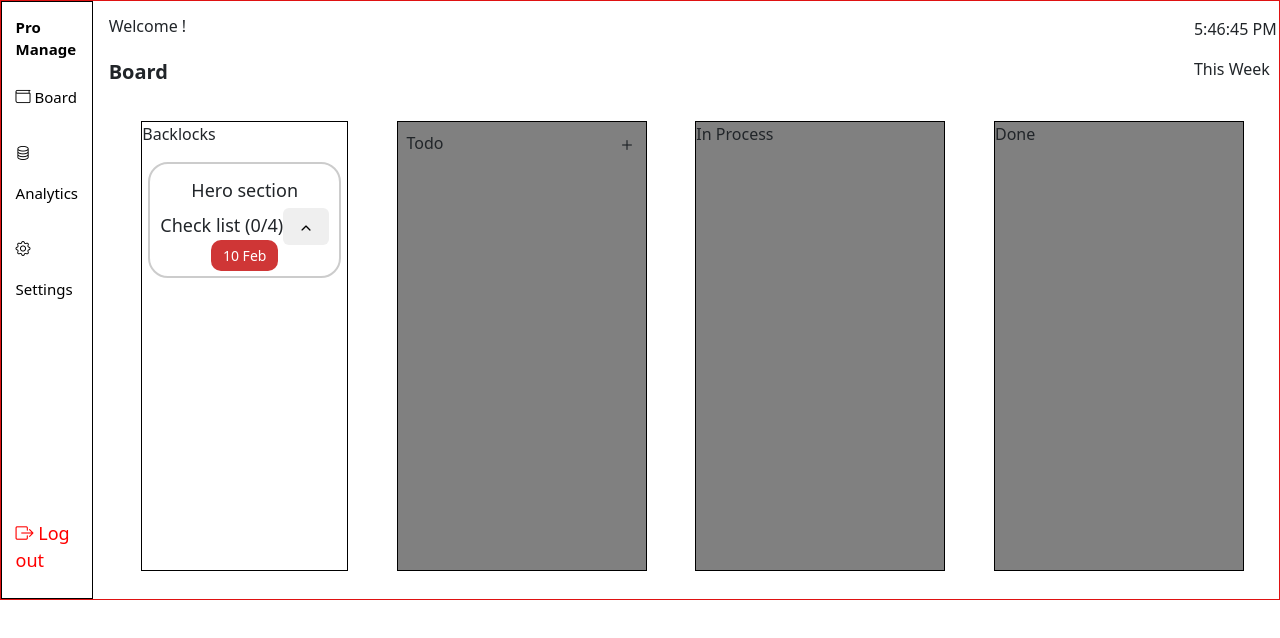
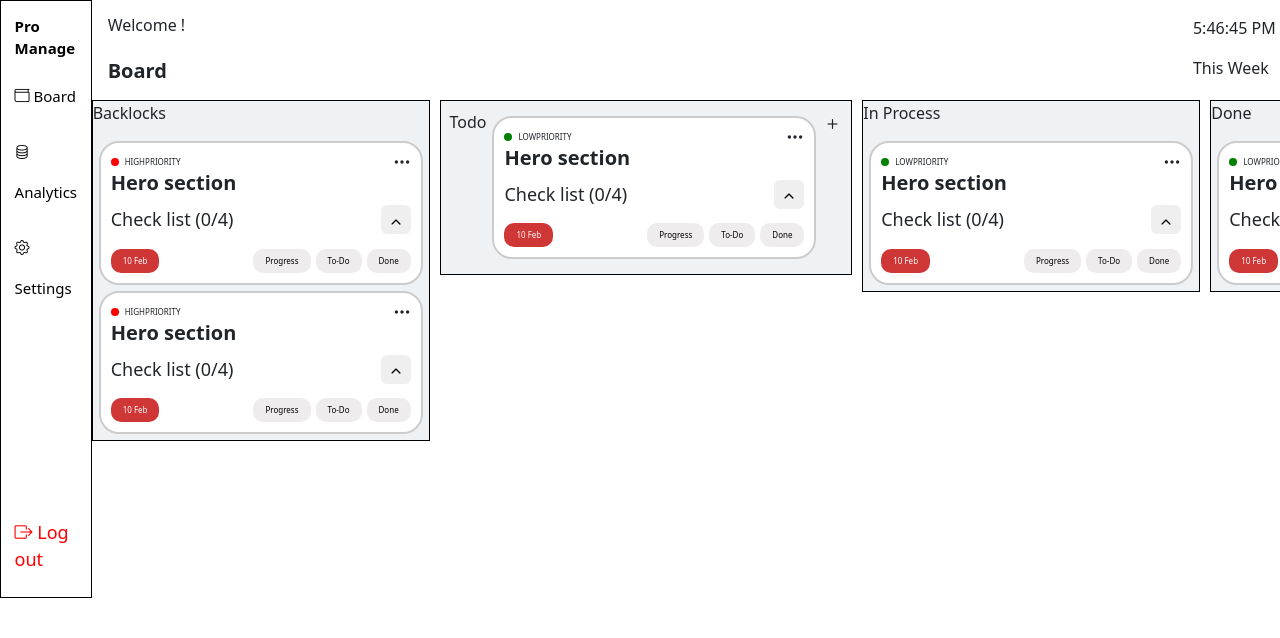
Before and after one commit to shivamkumarsingh98/taskmanager, a React (Vite) app in the folder apps/ClintFile/: page /Dashbord in a window 1280 px wide. Shown: the top 638 px of the page. Built offline with nearby package versions, Linux system fonts and the light colour scheme; the HTML template or start-up script is replaced by a standard one.

Commit message:
task card added

```diff
--- a/apps/ClintFile/src/component/Buttons/Chip.jsx
+++ b/apps/ClintFile/src/component/Buttons/Chip.jsx
@@ -1,8 +1,11 @@
 import styles from './Chip.module.css';
-const Chip = () => {
+const Chip = ({bgColor,text,textClr}) => {
   return (
       <>
-           <span className={styles.chip}>10 Feb</span>
+          <span className={styles.chip}  style={{
+              backgroundColor: bgColor,
+              color: textClr
+          }}>{text }</span>
       </>
   )
 }
--- a/apps/ClintFile/src/component/Buttons/Chip.module.css
+++ b/apps/ClintFile/src/component/Buttons/Chip.module.css
@@ -1,11 +1,8 @@
-.footer {
-  margin-top: 12px;
-  width: 300px;
-}
 
 .chip {
-  background-color: #CF3636;
+  /* background-color: #CF3636; */
   color: #ffffff;
   padding: 6px 12px;
   border-radius: 10px;
+  font-size: 8px;
 }
--- a/apps/ClintFile/src/component/dashboard/Dashbord.module.css
+++ b/apps/ClintFile/src/component/dashboard/Dashbord.module.css
@@ -1,8 +1,8 @@
 .body{
     width: 100%;
-    height: 600px;
+    /* height: 600px; */
     display: flex;
-    border: 1px solid rgb(223, 18, 18);
+
 }
 /* .board{
     width: 100%;
--- a/apps/ClintFile/src/component/todoboard/Backlocks/TaskCard.jsx
+++ b/apps/ClintFile/src/component/todoboard/Backlocks/TaskCard.jsx
@@ -1,9 +1,16 @@
 import { useState } from 'react';
 import styles from './TaskCard.module.css';
-import { IoIosArrowUp,IoIosArrowDown  } from "react-icons/io";
+import { IoIosArrowUp, IoIosArrowDown } from "react-icons/io";
+import { BsThreeDots } from "react-icons/bs";
 import Chip from '../../Buttons/Chip';
 
-const TaskCard = () => {
+const TaskCard = ({priority}) => {
+    const [showModal, setShowModal] = useState(false);
+
+  const handleIconClick = () => {
+    setShowModal(!showModal);
+  };
+
   const [tasks, setTasks] = useState([
     { id: 1, title: 'Listen to music', checked: false },
     { id: 2, title: 'Learn JavaScript', checked: false },
@@ -27,7 +34,19 @@ const TaskCard = () => {
   return (
     <>
       <div className={styles.container}>
-        <h2 className={styles.heading}>Hero section </h2>
+        <div className={styles.head}>
+          <p className={styles.priority}><div style={{
+            width: "8px",
+            height: "8px",
+            borderRadius: "50%",
+            backgroundColor: priority === "HIGH" ? "red": "green",
+            marginRight: '6px',
+
+
+          }}></div> {priority}PRIORITY</p>  <BsThreeDots className={styles.icon} onClick={handleIconClick} />
+</div>
+      <Modal showModal={showModal}  />
+        <h1 className={styles.title}>Hero section</h1>
         <div className={styles.header}>
           <h2 className={styles.heading}>Check list ({checkedItemCount}/{tasks.length})</h2>
           <button className={styles.dropdownButton} onClick={() => setShowList(!showList)}>
@@ -50,7 +69,15 @@ const TaskCard = () => {
           </div>
         )}
         <div className={styles.footer}>
-         <Chip/>
+          <Chip bgColor={"#CF3636"} text={"10 Feb"} textClr={"white"} />
+          <span style={{
+            display: "flex",
+            gap: "5px"
+          }}>
+            <Chip bgColor={"#EEECEC"} text={"Progress"} textClr={"black"}></Chip>
+            <Chip bgColor={"#EEECEC"} text={"To-Do"} textClr={"black"}></Chip>
+            <Chip bgColor={"#EEECEC"} text={"Done"} textClr={"black"}></Chip>
+          </span>
         </div>
       </div>
     </>
@@ -58,3 +85,24 @@ const TaskCard = () => {
 };
 
 export default TaskCard;
+
+
+
+const Modal = ({handleCloseModal, showModal}) => {
+  return (
+    <>
+      {showModal && (
+        <div className={styles.modalBackdrop} onClick={handleCloseModal}>
+          <div className={styles.modal}>
+
+            <ul>
+              <li>Edit</li>
+              <li>Share</li>
+              <li>Delete</li>
+            </ul>
+          </div>
+        </div>
+      )}
+    </>
+  )
+}
--- a/apps/ClintFile/src/component/todoboard/Backlocks/TaskCard.module.css
+++ b/apps/ClintFile/src/component/todoboard/Backlocks/TaskCard.module.css
@@ -9,8 +9,21 @@
   border: 2px solid #ccc;
  border-radius: 20px;
  padding: 10px;
+ background-color: #ffffff;
+ position: relative;
 }
-
+.title{
+    font-size: 20px;
+    font-weight: bold;
+    text-align: left;
+    width: 100%;
+}
+.head{
+    display: flex;
+    justify-content: space-between;
+    font-size: 8px;
+    width: 100%;
+}
 .header {
   display: flex;
   align-items: center;
@@ -28,7 +41,7 @@
 .dropdownButton {
   border: none;
   border-radius: 6px;
-  padding: 8px 16px;
+  padding: 4px 8px;
   cursor: pointer;
 }
 
@@ -47,11 +60,22 @@
   align-items: center;
   gap: 12px;
 }
+.priority {
+  margin: 0;
+  display: flex;
+  justify-content: center;
+  align-items: center;
+}
+
 
 .checkboxGroup.checked {
   background-color: #0d6efd;
   box-shadow: rgba(13, 110, 253, 0.25) 0px 8px 24px;
   color: #ffffff;
+}
+.icon{
+    font-size: 18px;
+    cursor: pointer;
 }
 
 input[type="checkbox"] {
@@ -65,14 +89,14 @@ input[type="checkbox"] ~ label {
 input[type="checkbox"] ~ label:before {
   content: "";
   position: absolute;
-  border: 1px solid #e5e5e5;
+  border: 2px solid #e5e5e5;
   height: 20px;
   width: 20px;
   font-size: 12px;
   aspect-ratio: 1;
   top: 0;
   left: -30px;
-  border-radius: 50%;
+  border-radius: 30%;
   display: flex;
   justify-content: center;
   align-items: center;
@@ -83,3 +107,51 @@ input[type="checkbox"]:checked ~ label:before {
   content: "✔";
   color: #0d6efd;
 }
+
+.footer {
+  margin-top: 12px;
+  width: 300px;
+    display: flex;
+    justify-content: space-between;
+}
+
+
+/* modal */
+
+.modalBackdrop {
+  position: absolute;
+  top: 20px;
+  left: 50%;
+  display: flex;
+  justify-content: center;
+  align-items: center;
+  margin: 0;
+  border: 0;
+  box-sizing: border-box;
+}
+
+.modal {
+  background-color: #fff;
+  padding: 10px;
+  width: 120px;
+  border-radius: 8px;
+  box-shadow: 0 0 10px rgba(0, 0, 0, 0.2);
+}
+
+
+.modal ul {
+  list-style-type: none;
+  padding: 0;
+}
+
+.modal ul li {
+  padding: 5px;
+  cursor: pointer;
+  font-size: 14px;
+  font-weight: bold;
+  margin: 0;
+}
+
+.modal ul li:hover {
+  background-color: #f0f0f0;
+}
--- a/apps/ClintFile/src/component/todoboard/Todoboard.jsx
+++ b/apps/ClintFile/src/component/todoboard/Todoboard.jsx
@@ -17,22 +17,26 @@ function Todoboard() {
 }
   return (
     <div className={style.body}>
-        <div className={style.Backlocks}>
+        <div className={style.container}>
         <p>Backlocks</p>
-        <TaskCard/>
+        <TaskCard priority={"HIGH"} />
+        <TaskCard priority={"HIGH"} />
           </div>
-        <div className={style.Todo}>
+        <div className={style.container}>
           <div className={style.TodoUp}>
           <p>Todo</p>
+          <TaskCard priority={"LOW"} />
           <span onClick={() => handelPopup()}><i className="bi bi-plus"></i></span>
           </div>
           <div></div>
           </div>
-        <div className={style.InProcess}>
-          <p>In Process</p>
+        <div className={style.container}>
+        <p>In Process</p>
+        <TaskCard priority={"LOW"} />
           </div>
-        <div className={style.Done}>
-          <p>Done</p>
+        <div className={style.container}>
+        <p>Done</p>
+        <TaskCard priority={"LOW"} />
           </div>
 
           {click && (
--- a/apps/ClintFile/src/component/todoboard/Todoboard.module.css
+++ b/apps/ClintFile/src/component/todoboard/Todoboard.module.css
@@ -1,42 +1,43 @@
 .body {
-    width: 100%;
-    height: 490px;
-    display: flex;
+    display: grid;
+    grid-template-columns: auto auto auto auto;
     justify-content: space-evenly;
-    align-items: center;
+    gap: 10px;
+
+    overflow-x: scroll;
 }
 
-.Backlocks {
-    /* width: 200px; */
-    height: 450px;
-    /* background-color: gray; */
+.container {
+    height: max-content;
+    background-color: #EEF2F5;
     border: 1px solid black;
-    overflow-y: scroll;
+
+
 }
 
-.Todo {
-    width:250px;
-    height: 450px;
-    background-color: gray;
+/* .Todo {
+   height: max-content;
+    background-color: #EEF2F5;
     border: 1px solid black;
-    overflow-y: scroll;
+     padding: 20px;
+
 }
 
 .InProcess {
-    width: 250px;
-    height: 450px;
-    background-color: gray;
+  height: max-content;
+    background-color: #EEF2F5;
     border: 1px solid black;
-    overflow-y: scroll;
+     padding: 20px;
+
 }
 
 .Done {
-    width: 250px;
-    height: 450px;
-    background-color: gray;
+  height: max-content;
+    background-color: #EEF2F5;
     border: 1px solid black;
-    overflow-y: scroll;
-}
+     padding: 20px;
+
+} */
 .TodoUp{
     display:flex ;
     justify-content: space-between;
```
